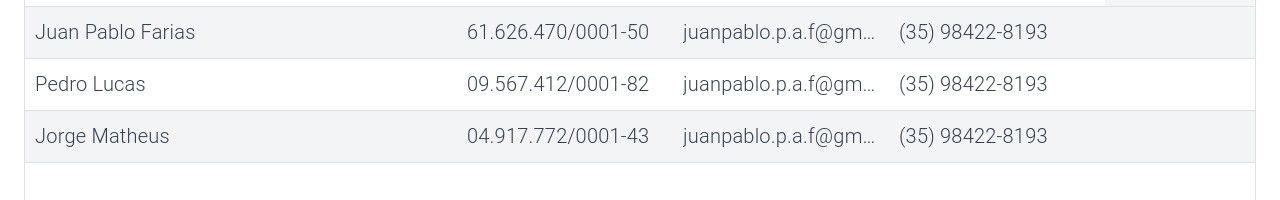
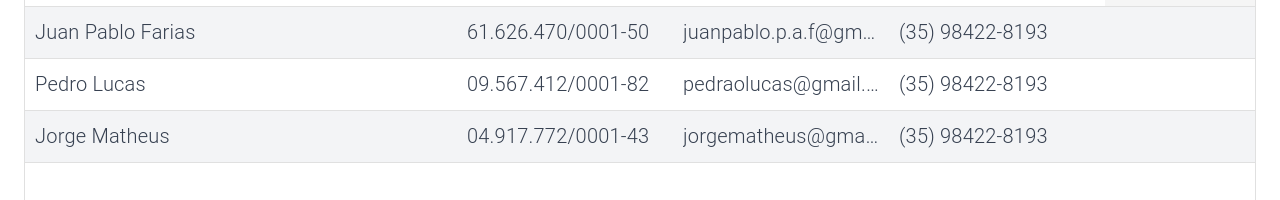
Before and after one commit to juanfariasdev/desafio-x, a React (Create React App) app: page / in a window 1280 px wide. Shown: the part 484-684 px from the top of the page. Built offline with nearby package versions, Linux system fonts and the light colour scheme.

Commit message:
💄 modified information from list

```diff
--- a/src/App.tsx
+++ b/src/App.tsx
@@ -76,14 +76,14 @@ function App() {
                 id: 2,
                 name: "Pedro Lucas",
                 cnpj: "09567412000182",
-                email: "juanpablo.p.a.f@gmail.com",
+                email: "pedraolucas@gmail.com",
                 tel: "35984228193",
               },
               {
                 id: 3,
                 name: "Jorge Matheus",
                 cnpj: "04917772000143",
-                email: "juanpablo.p.a.f@gmail.com",
+                email: "jorgematheus@gmail.com",
                 tel: "35984228193",
               },
             ],
```
